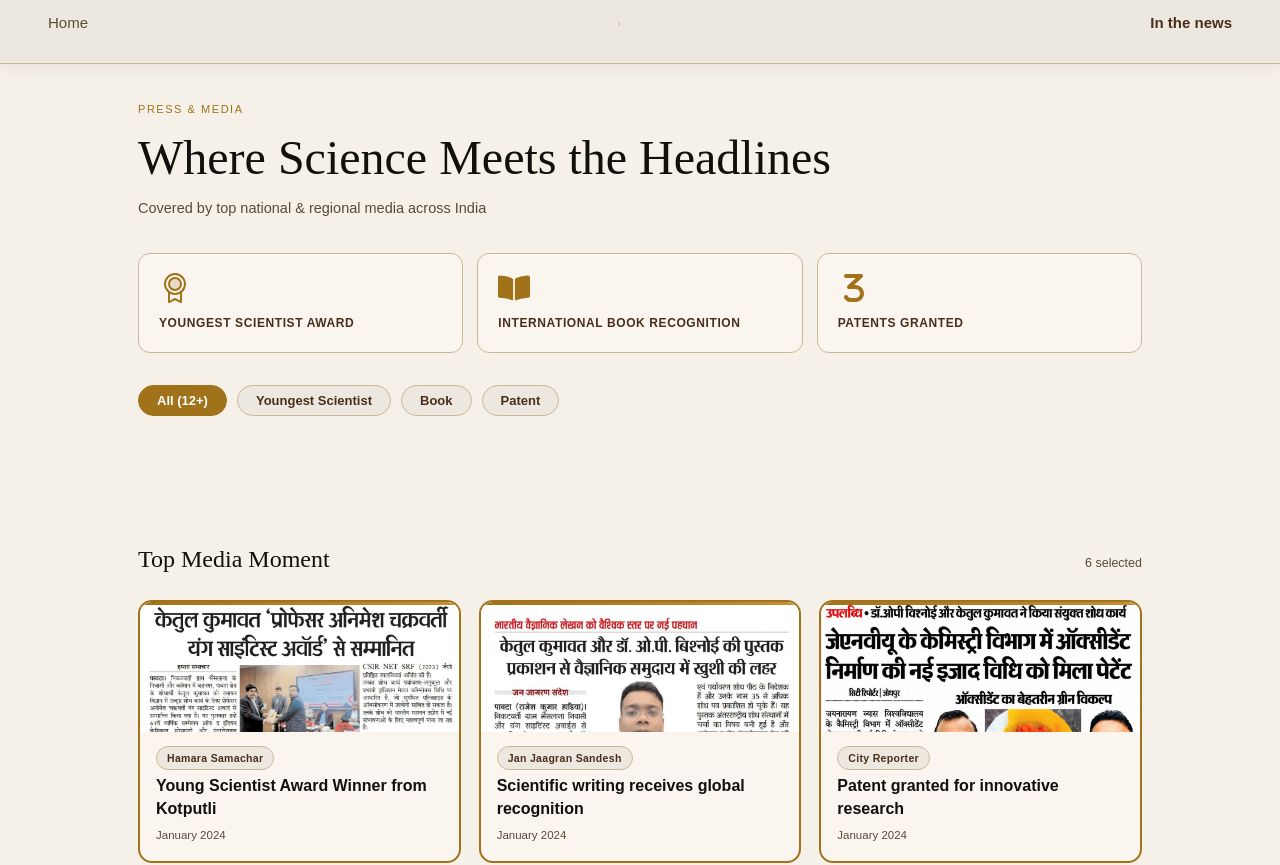
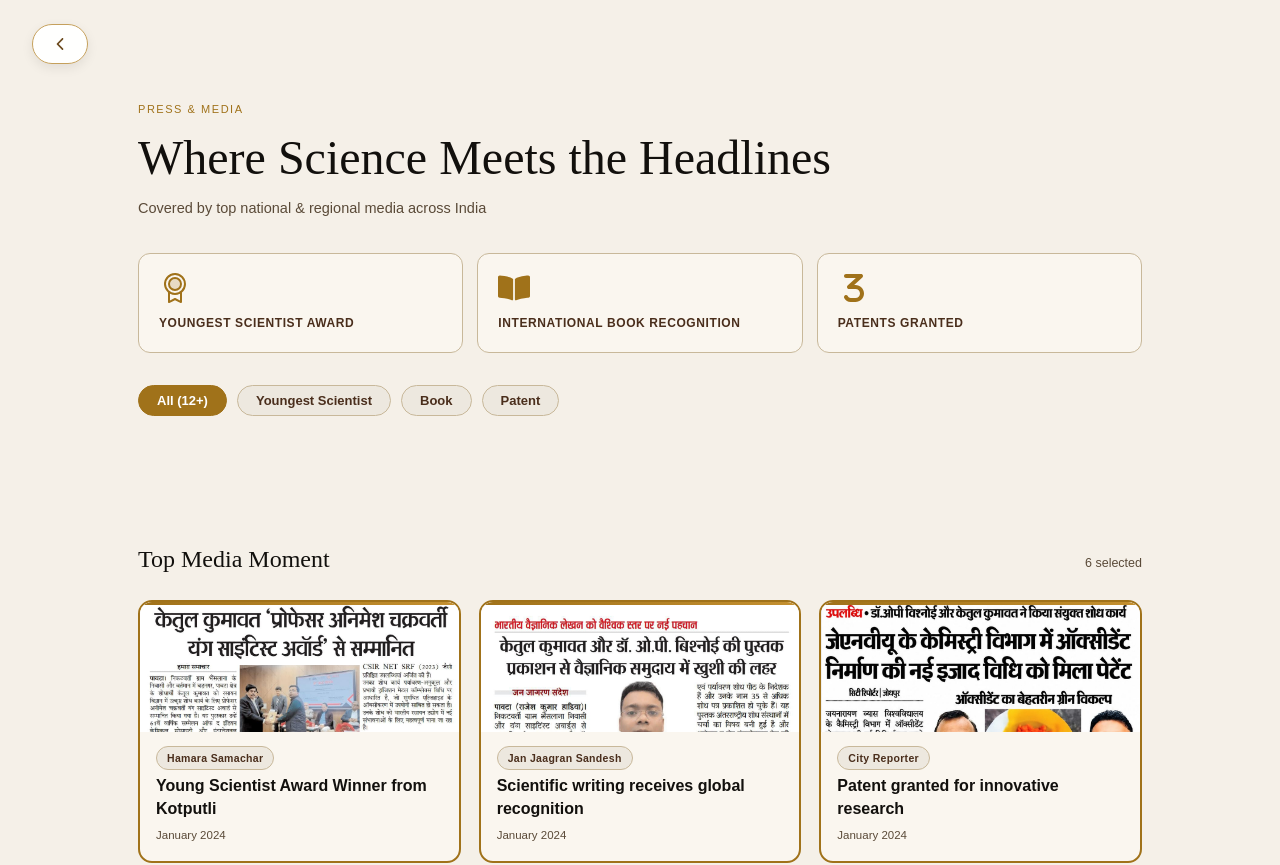
Before and after one commit to DhireshPatel/ketulkumawat, a Next.js app: page /news in a window 1280 px wide. Shown: the top 865 px of the page. Built offline with nearby package versions, Linux system fonts and the light colour scheme.

Commit message:
many changes

```diff
--- a/app/news/page.jsx
+++ b/app/news/page.jsx
@@ -4,6 +4,7 @@ import Link from 'next/link';
 import { PiMedalDuotone } from "react-icons/pi";
 import { FaBookOpen } from "react-icons/fa";
 import { Fa3 } from "react-icons/fa6";
+import { IoIosArrowBack } from "react-icons/io";
 
 const BEST_NEWS = [
   {
@@ -164,14 +165,21 @@ export default function NewsPage() {
     <main className="news-page">
 
       {/* Breadcrumb */}
-      <nav className="np-breadcrumb" aria-label="Breadcrumb">
+      {/* <nav className="np-breadcrumb" aria-label="Breadcrumb">
         <Link href="/">Home</Link>
         <span className="np-breadcrumb__sep" aria-hidden="true">›</span>
         <span className="np-breadcrumb__current">In the news</span>
-      </nav>
+      </nav> */}
 
       {/* Page header */}
       <header className="np-header">
+
+        <Link href="/">
+          <button className='Back-btn' title='Back to Home'>
+            <IoIosArrowBack className='back-arrow' />
+          </button>
+        </Link>
+
         <p className="np-header__label">PRESS & MEDIA</p>
         <h1 className="np-header__title">Where Science Meets the Headlines</h1>
         <p className="np-header__sub">
--- a/components/Book.jsx
+++ b/components/Book.jsx
@@ -44,13 +44,13 @@ export default function Book() {
             </div>
             <div className="book-links">
               <a href="https://www.amazon.in/dp/1968436030" target="_blank" rel="noopener" className="book-buy amazon">
-                 Buy on Amazon
+                Buy on Amazon
               </a>
               <a href="https://dl.flipkart.com/dl/molecular-insights-spectroscopic-tools-kinetic-reaction-studies/p/itm2ae9ce5330e60?pid=9781968436032&lid=LSTBOK9781968436032HVV2WL&marketplace=FLIPKART&hl_lid=&q=molecular+insights+spectroscopic+tools+for+kinetic+reaction+studies&store=bks&ctx=eyJkZWxpdmVyZWRCeSI6IiIsImRpc3BsYXlQcmljZSI6IjY4OSJ9&fm=eyJ3dHAiOiJwcm9kdWN0Q2FyZExpc3QiLCJwcnB0Ijoic3AiLCJtaWQiOiJQUk9EVUNUIn0&_refId=&_appId=CL" target="_blank" rel="noopener" className="book-buy flipkart">
                 Buy on Flipkart
               </a>
               <a href="https://store.pothi.com/book/mr-ketul-kumawat-molecular-insights-spectroscopic-tools-kinetic-reaction-studies/" target="_blank" rel="noopener" className="book-buy pothi">
-                Buy on Pothi.com
+                Pothi.com
               </a>
             </div>
           </div>
```
Also changed, not shown: app/certificates/page.jsx (+12 -11 lines).
